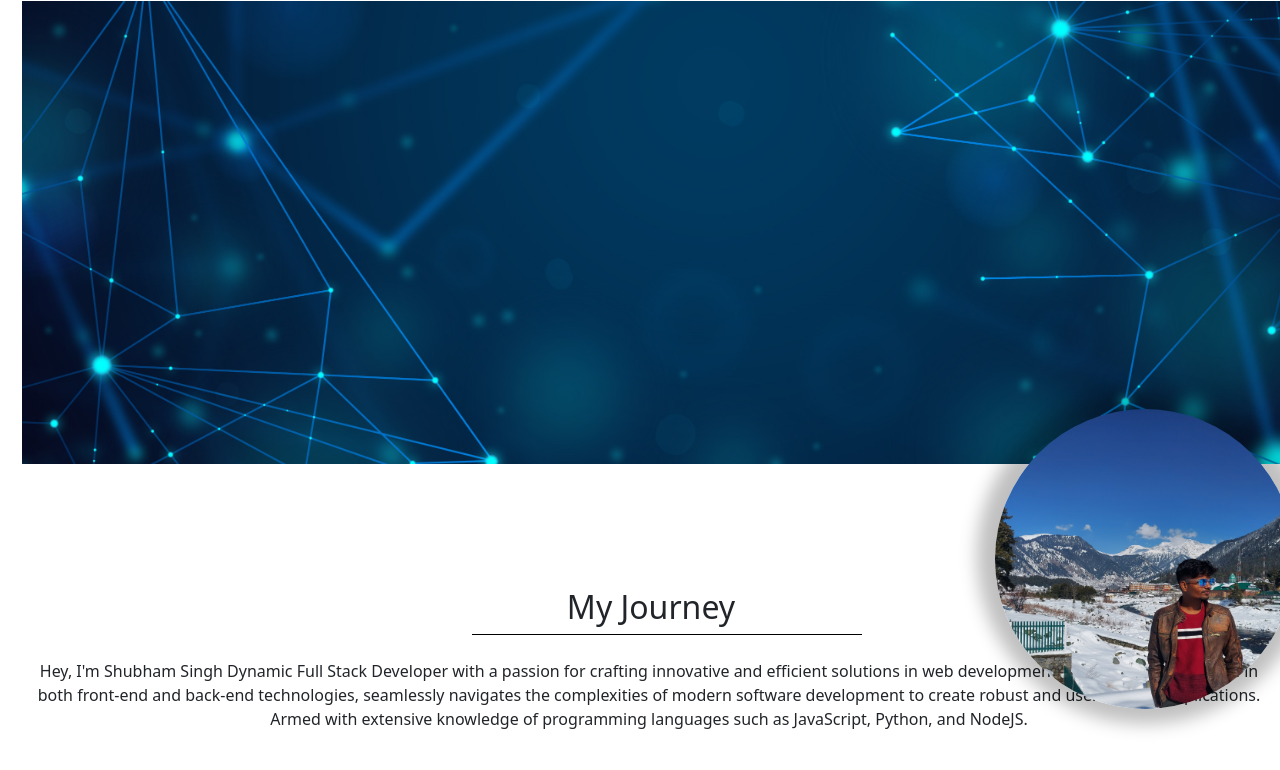
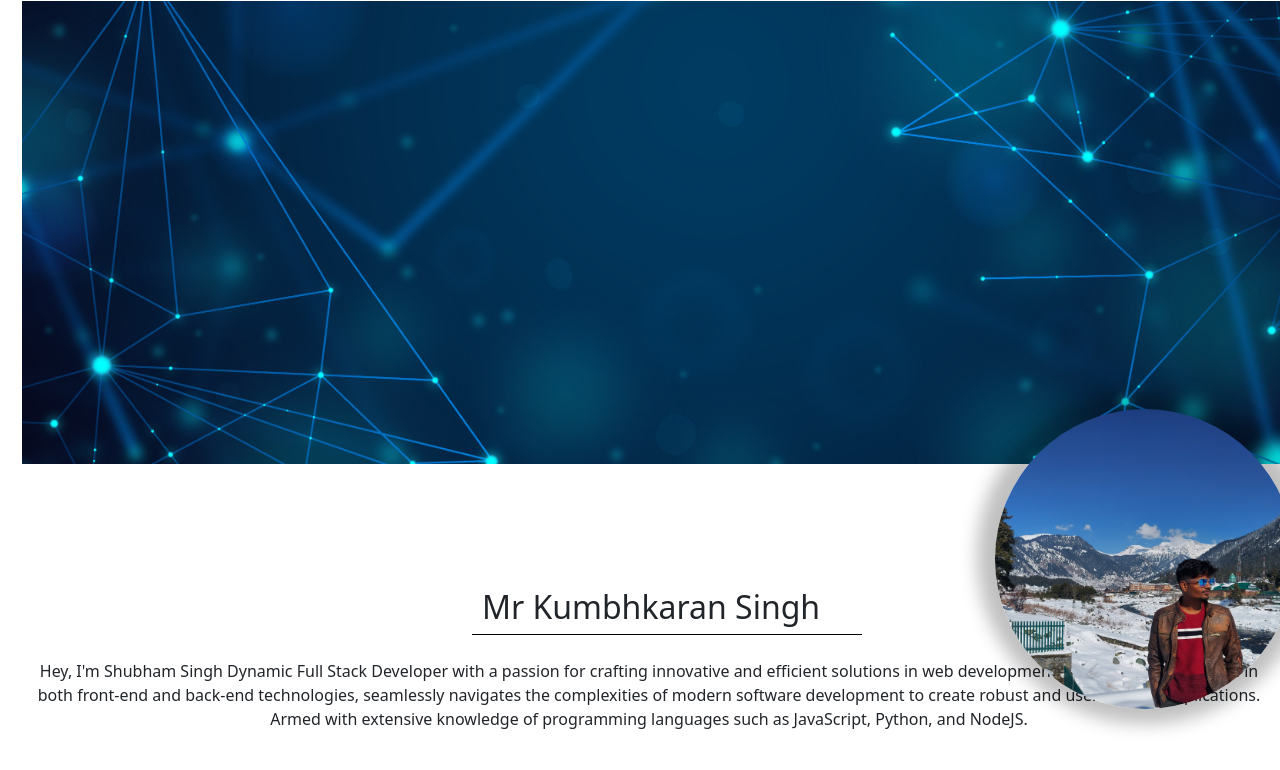
Before and after one commit to jarvisvol/my-app, a React (Create React App) app: page / in a window 1280 px wide. Shown: the top 770 px of the page. Built offline with nearby package versions, Linux system fonts and the light colour scheme.

Commit message:
Update Resume.js

```diff
--- a/src/components/profile/Resume.js
+++ b/src/components/profile/Resume.js
@@ -21,7 +21,7 @@ export default function Resume() {
                 <span style={{ width: '110px', height: '1px', borderTop: '1px solid black' }}>
 
                 </span>
-                <span className='my-jounery-tag' style={{ fontSize: '16px', fontWeight: 'bold', color: '#fffff', marginLeft: '154px' }}><h2> My Journey</h2></span>
+                <span className='my-jounery-tag' style={{ fontSize: '16px', fontWeight: 'bold', color: '#fffff', marginLeft: '154px' }}><h2>Mr Kumbhkaran Singh</h2></span>
                 <div className='boder-of-jurney-tag' style={{ width: '390px', height: '1px', borderTop: '1px solid black', position: 'relative', left: '36vw' }}>
 
                 </div>
```
